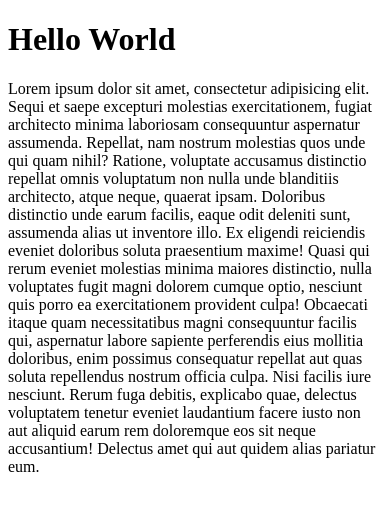
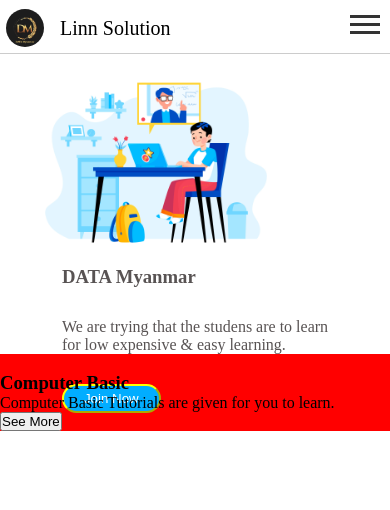
Before and after one commit to nainglinn-mm/nainglinn-mm.github.io, a plain HTML site: page index.html in a window 390 px wide. Drawn offline with Linux system fonts and the light colour scheme.

Commit message:
my Portfolio

```diff
--- /dev/null
+++ b/css/body.css
@@ -0,0 +1,64 @@
+body{
+   padding: 0;
+   margin: 0;
+}
+#main{
+    display: flex;
+    justify-content: space-between;
+    height: 300px;
+    clear: both;
+}
+#main-img{
+    width: 50%;
+    align-self: stretch;
+    overflow: hidden;
+}
+#main-img img{
+width: 100%;
+}
+#main-text{
+    align-self: stretch;
+    display: flex;
+    width: 50%;
+    justify-content: space-around;
+    align-items: center;
+}
+#main-text h3{
+    padding-bottom: 30px;
+    font-weight: bold;
+    color:rgb(88, 83, 83);
+
+}
+#main-text p{
+    color:rgb(88, 83, 83);
+    padding-bottom: 30px;
+
+}
+#main-text #btn{
+    border-radius: 20px;
+    padding: 5px 20px;
+    color: white;
+    border-color: yellow;
+    background-color: #01ADFF;
+}
+@media (max-width:768px) {
+    #main-text{
+        order: 3;
+        width: 100%;
+        margin: 0 auto;
+    }
+    #main-img{
+        width: 100%;
+    }
+    #main-img img{
+        width:80%;
+    }
+    #main{
+        flex-wrap: wrap;
+    }
+    body{
+        width: 100%;
+    }
+
+
+}
--- /dev/null
+++ b/css/course.css
@@ -0,0 +1,4 @@
+#main_course{
+    background-color: red;
+    width: 100%;
+}
--- /dev/null
+++ b/css/footer.css
@@ -0,0 +1,6 @@
+#footer{
+    display: block;
+    background-color: grey;
+    text-align: center;
+    line-height: 45px;
+}
--- /dev/null
+++ b/css/nav.css
@@ -0,0 +1,99 @@
+*{
+    margin: 0;
+    padding: 0;
+}
+
+#nav-bar{
+    width: 100%;
+    height: 50px;
+    line-height: 50px;
+    display: flex;
+    flex-direction: row;
+    justify-content: space-between;
+    border-bottom: 1px solid rgba(0, 0, 0, .2);
+    margin-top: 3px;
+    position: sticky;
+    top:0;
+}
+#nav-bar img{
+    border-radius: 50%;
+    padding: 6px;
+}
+#nav-bar .container{
+    display: none;
+    cursor: pointer;
+    height: 50px;
+    margin-right: 10px;
+    margin-top:1.8%;
+}
+#nav-title{
+    font-size: 20px;
+    width: 25%;
+    padding: 0 10px 0 10px;
+}
+
+#nav-items{
+    display: inline-block;
+    list-style: none;
+    width: 75%;
+    padding-left: 25%;
+}
+#nav-items li{
+    float: left;
+    width:20%;
+
+
+}
+#nav-items li a{
+    text-decoration: none;
+
+}
+
+
+
+  .bar1, .bar2, .bar3 {
+    width: 30px;
+    height: 3px;
+    background-color: #333;
+    margin: 5px 0;
+    transition: 0.4s;
+  }
+
+  .change .bar1 {
+    transform: rotate(-45deg) translate(-5px, 6px);
+  }
+
+  .change .bar2 {opacity: 0;}
+
+  .change .bar3 {
+    transform: rotate(45deg) translate(-5px, -7px);
+  }
+
+
+
+
+
+
+
+
+
+
+
+
+
+
+@media (max-width:768px) {
+
+    #nav-items{
+        display: none;
+    }
+    #nav-title{
+        width: 80%;
+    }
+    #nav-bar{
+        justify-content:start;
+    }
+    #nav-bar .container{
+        display: block;
+    }
+}
--- a/index.html
+++ b/index.html
@@ -2,15 +2,86 @@
 <html lang="en">
 <head>
     <meta charset="UTF-8">
+    <meta http-equiv="X-UA-Compatible" content="IE=edge">
     <meta name="viewport" content="width=device-width, initial-scale=1.0">
-    <title>Document</title>
+    <title>DATA Myanmar</title>
+    <link rel="stylesheet" href="css/nav.css">
+    <link rel="stylesheet" href="css/body.css">
+    <link rel="stylesheet" href="css/footer.css">
+    <link rel="stylesheet" href="css/course.css">
+    <script src="js/script.js"></script>
+
 </head>
+
+
 <body>
-    <h1>Hello World</h1>
-    <p>Lorem ipsum dolor sit amet, consectetur adipisicing elit. Sequi et saepe excepturi molestias exercitationem, fugiat architecto minima laboriosam consequuntur aspernatur assumenda. Repellat, nam nostrum molestias quos unde qui quam nihil?
-    Ratione, voluptate accusamus distinctio repellat omnis voluptatum non nulla unde blanditiis architecto, atque neque, quaerat ipsam. Doloribus distinctio unde earum facilis, eaque odit deleniti sunt, assumenda alias ut inventore illo.
-    Ex eligendi reiciendis eveniet doloribus soluta praesentium maxime! Quasi qui rerum eveniet molestias minima maiores distinctio, nulla voluptates fugit magni dolorem cumque optio, nesciunt quis porro ea exercitationem provident culpa!
-    Obcaecati itaque quam necessitatibus magni consequuntur facilis qui, aspernatur labore sapiente perferendis eius mollitia doloribus, enim possimus consequatur repellat aut quas soluta repellendus nostrum officia culpa. Nisi facilis iure nesciunt.
-    Rerum fuga debitis, explicabo quae, delectus voluptatem tenetur eveniet laudantium facere iusto non aut aliquid earum rem doloremque eos sit neque accusantium! Delectus amet qui aut quidem alias pariatur eum.</p>
+    <!-- Navbar start -->
+    <nav id="nav-bar">
+            <img src="img/datamyanmar.jpg" alt="Naing Linn">
+            <header id='nav-title'>Linn Solution</header>
+            <ul id='nav-items'>
+                <li><a href="#">Home</a></li>
+                <li><a href="#">Course</a></li>
+                <li><a href="#">Service</a></li>
+                <li><a href="#">About</a></li>
+                <li><a href="#">Contant</a></li>
+            </ul>
+
+            <div class="container" onclick="myFunction(this)">
+                <div class="bar1"></div>
+                <div class="bar2"></div>
+                <div class="bar3"></div>
+            </div>
+    </nav>
+
+    <!-- Navbar end -->
+    <!--Main Body start -->
+     <div id="main">
+        <div id="main-text">
+
+            <div>
+                 <h3>DATA Myanmar</h3>
+                <p>We are trying that the studens are to learn <br> for low expensive &
+                easy learning.</p>
+                <button id="btn">Join Now</button>
+            </div>
+
+        </div>
+        <div id="main-img">
+            <img src="img/main-img.jpg" alt="">
+        </div>
+    </div>
+
+
+    <!--Main Body end -->
+
+    <!-- Course Start -->
+    <div id="main_course">
+        <div class="course_item">
+            <img src="" alt="">
+            <h3>Computer Basic</h3>
+            <p>Computer Basic Tutorials are given for you to learn.</p>
+            <button>See More</button>
+        </div>
+    </div>
+    <!-- Course End -->
+
+<!-- Footer Start -->
+<!-- <footer id="footer">
+
+    <h3>&copy;Powered By DATA Myanmar&trade;</h3>
+
+</footer> -->
+<!-- Footer End -->
+
+
+
+
+
+
+
+</html>
+
 </body>
+
 </html>
--- /dev/null
+++ b/js/script.js
@@ -0,0 +1,3 @@
+function myFunction(x) {
+  x.classList.toggle("change");
+}
```
Also changed, not shown: img/datamyanmar.jpg (added), img/main-img.jpg (added).
